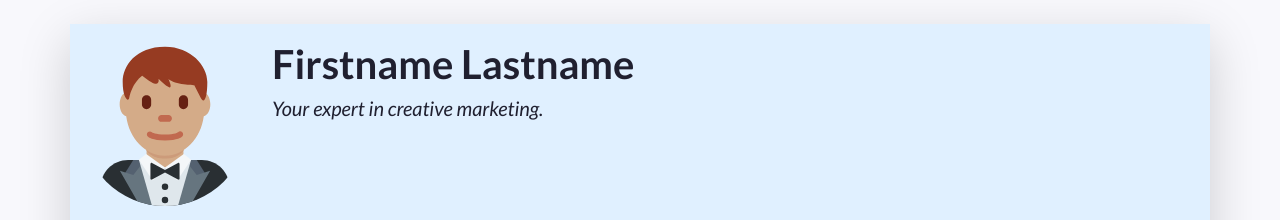
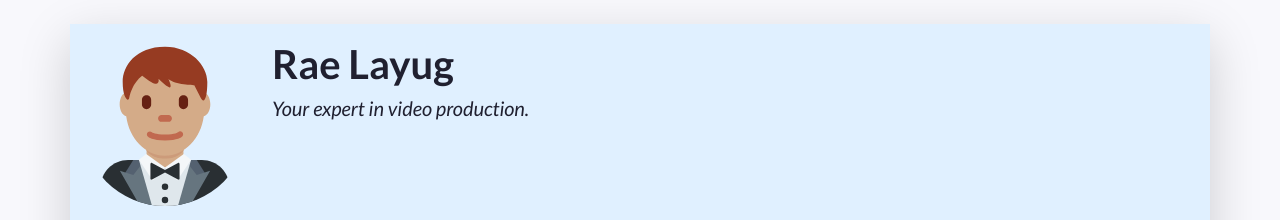
Before and after one commit to raelayug/raecv, a plain HTML site: page index.html in a window 1280 px wide. Shown: the top 220 px of the page. Drawn offline with nearby package versions, Linux system fonts and the light colour scheme.

Commit message:
Update index.html

```diff
--- a/index.html
+++ b/index.html
@@ -54,8 +54,8 @@
           A container to wrap around your name and tagline. Full-width at small size, then columns of increasing size.
         -->
         <div class="col-12 col-sm-8 col-md-9 col-lg-10 my-3 header-content">
-          <h1 class="fw-bolder">Firstname Lastname</h1>
-          <h5 class="fst-italic tagline">Your expert in creative marketing.</h5>
+          <h1 class="fw-bolder">Rae Layug</h1>
+          <h5 class="fst-italic tagline">Your expert in video production.</h5>
         </div>
       </header>
 
```
